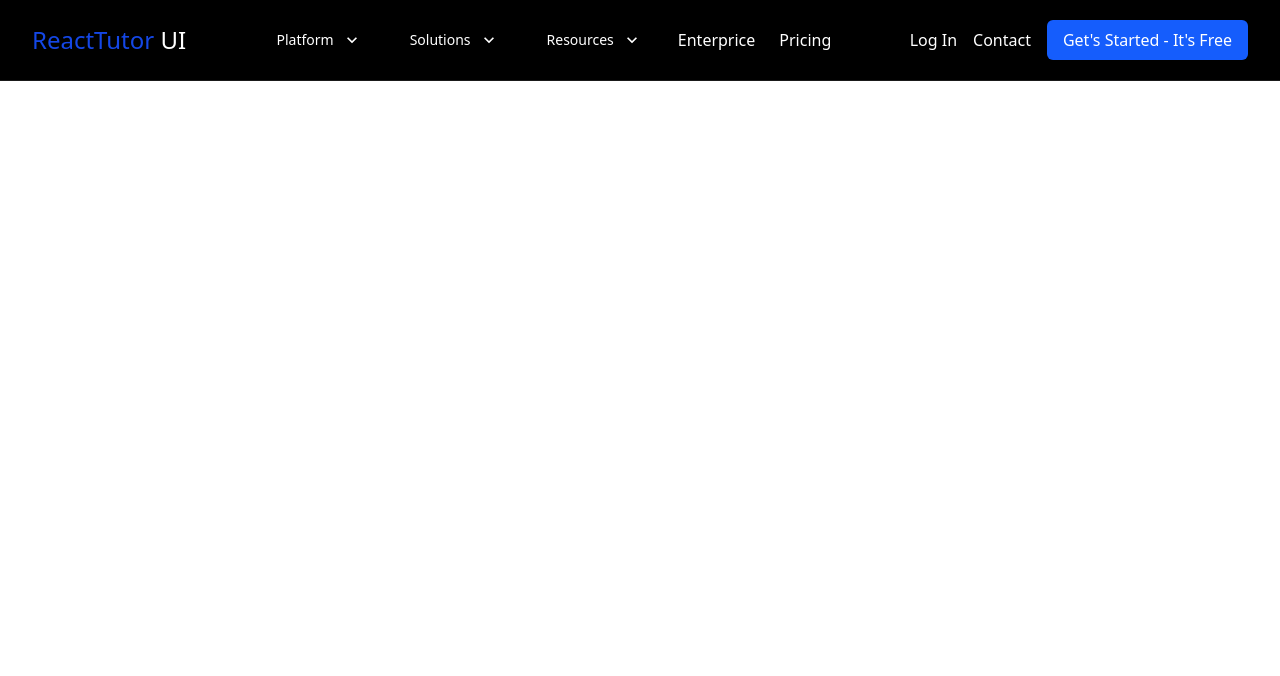
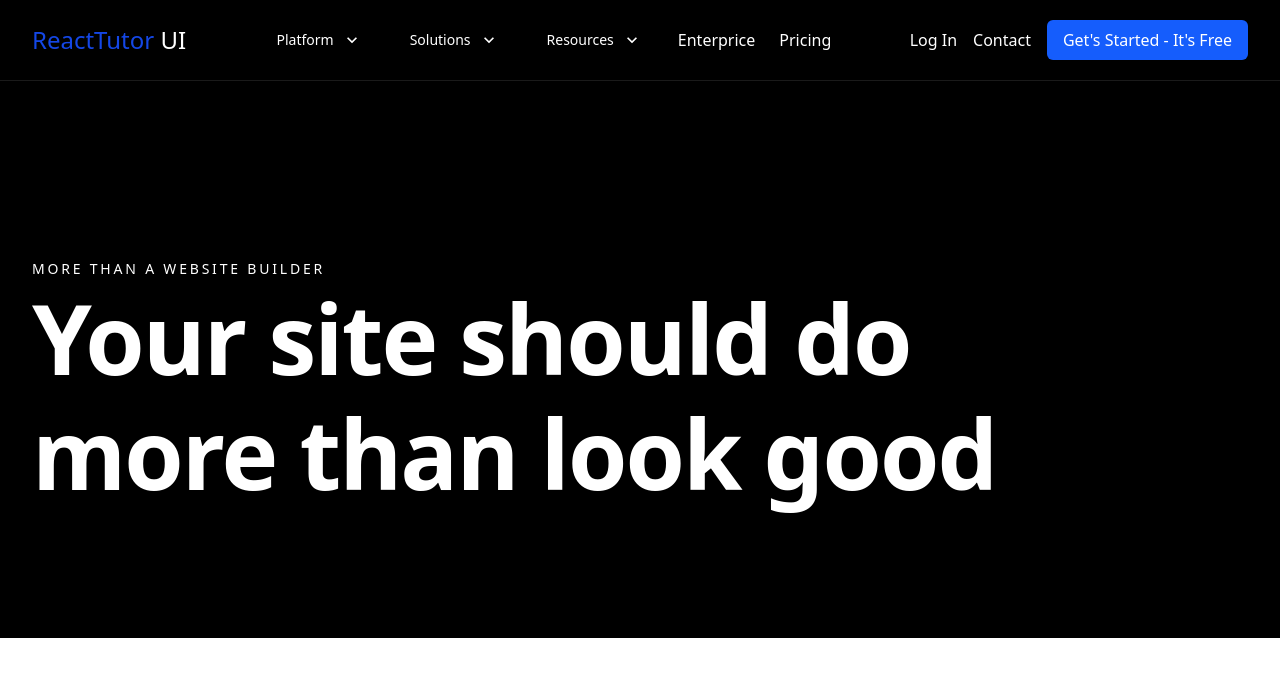
Before and after one commit to ramohin1236/better-ui-practice-project, a React (Vite) app: page / in a window 1280 px wide. Shown: the top 676 px of the page. Built offline with nearby package versions, Linux system fonts and the light colour scheme.

Commit message:
hero section start

```diff
--- a/src/App.jsx
+++ b/src/App.jsx
@@ -3,6 +3,7 @@ import reactLogo from './assets/react.svg'
 import viteLogo from '/vite.svg'
 import './App.css'
 import Navbar from './components/Navbar'
+import Hero from './components/Hero'
 
 function App() {
   const [count, setCount] = useState(0)
@@ -10,6 +11,7 @@ function App() {
   return (
     <>
       <Navbar/>
+      <Hero/>
     </>
   )
 }
--- /dev/null
+++ b/src/components/Hero.jsx
@@ -0,0 +1,18 @@
+import React from 'react'
+
+const Hero = () => {
+  return (
+    <div className='pt-24 md:pt-32 bg-black text-white'>
+        {/* subtitle */}
+        <div className='container mx-auto px-24 sm:px-6 lg:px-8 pt-32 pb-16 relative'>
+            <div>
+                <span className='text-[#999999999] uppercase tracking-[0.2em] text-sm font-medium '>MORE THAN A WEBSITE BUILDER</span>
+            </div>
+            {/* main heading */}
+        <h1 className='text-4xl sm:text-5xl lg:text-8xl font-bold mb-8 md:mb-16 leading-[1.2] tracking-[-0.02em]'>Your site should do <br className='md:block hidden' /> more than look good</h1>
+        </div>
+    </div>
+  )
+}
+
+export default Hero
```
